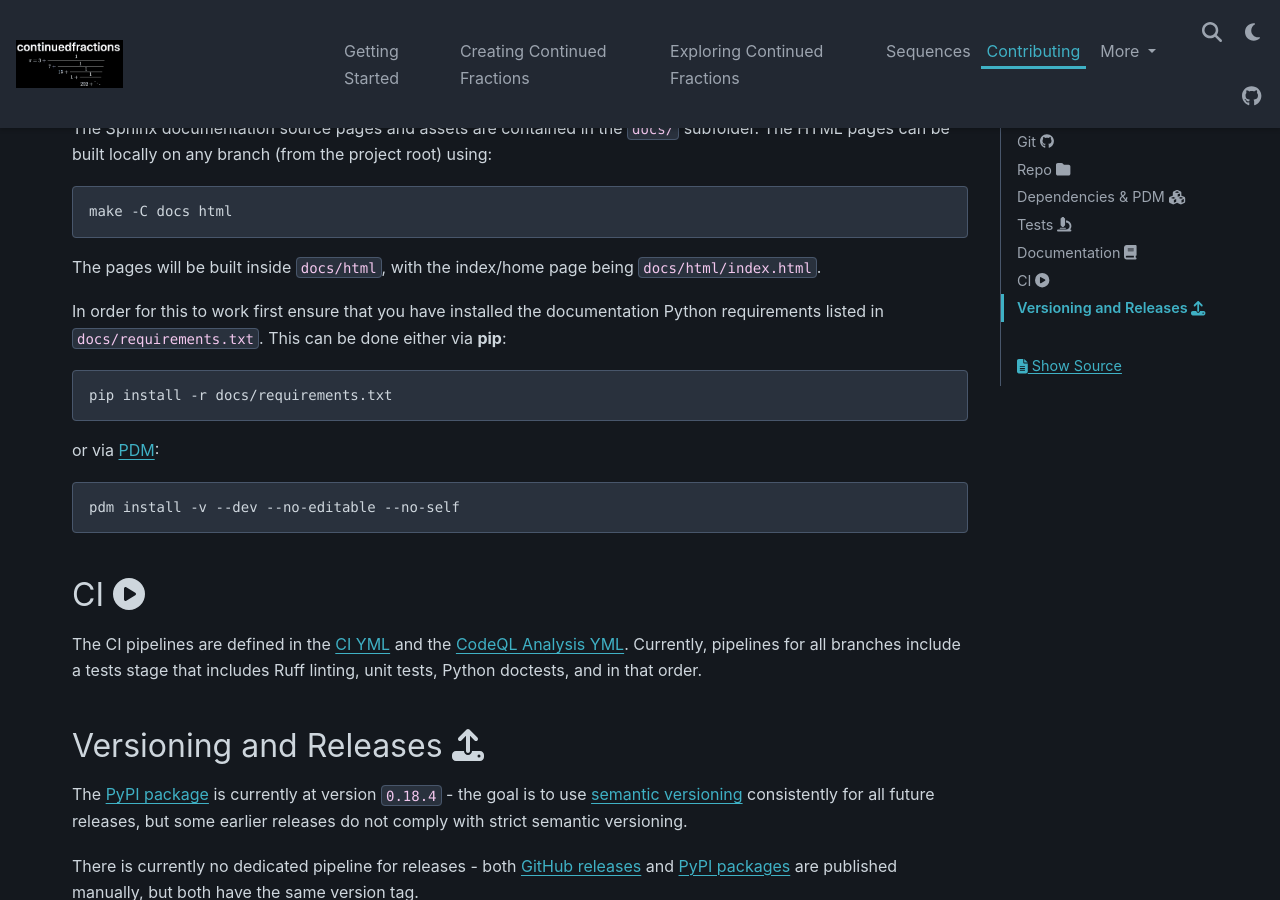
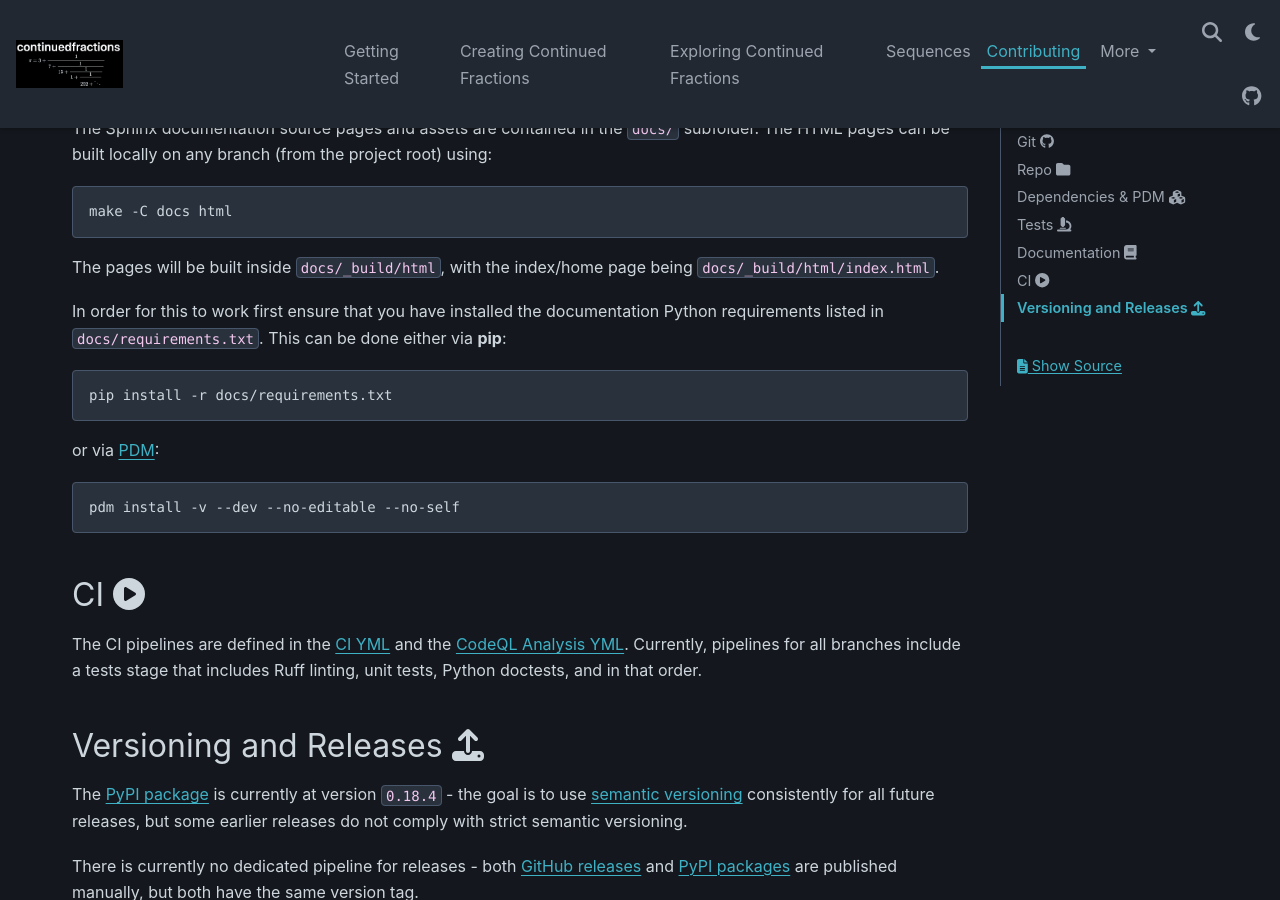
Before and after one commit to sr-murthy/continuedfractions, a Sphinx documentation site: the page built from docs/sources/contributing.rst, in a window 1280 px wide and 900 px high, scrolled down 3177 px. Built offline with Sphinx 7.4.7 and the PyData theme 0.15.4, drawn with Linux system fonts in a browser that asks for light colours; nearby versions of some CDN libraries.

Commit message:
docs: fix typo in contributing docs

```diff
--- a/docs/sources/contributing.rst
+++ b/docs/sources/contributing.rst
@@ -148,7 +148,7 @@ The Sphinx documentation source pages and assets are contained in the :file:`doc
 
    make -C docs html
 
-The pages will be built inside :file:`docs/html`, with the index/home page being :file:`docs/html/index.html`.
+The pages will be built inside :file:`docs/_build/html`, with the index/home page being :file:`docs/_build/html/index.html`.
 
 In order for this to work first ensure that you have installed the documentation Python requirements listed in :file:`docs/requirements.txt`. This can be done either via :program:`pip`:
 
```
Also changed, not shown: CONTRIBUTING.md (+1 -1 lines).
